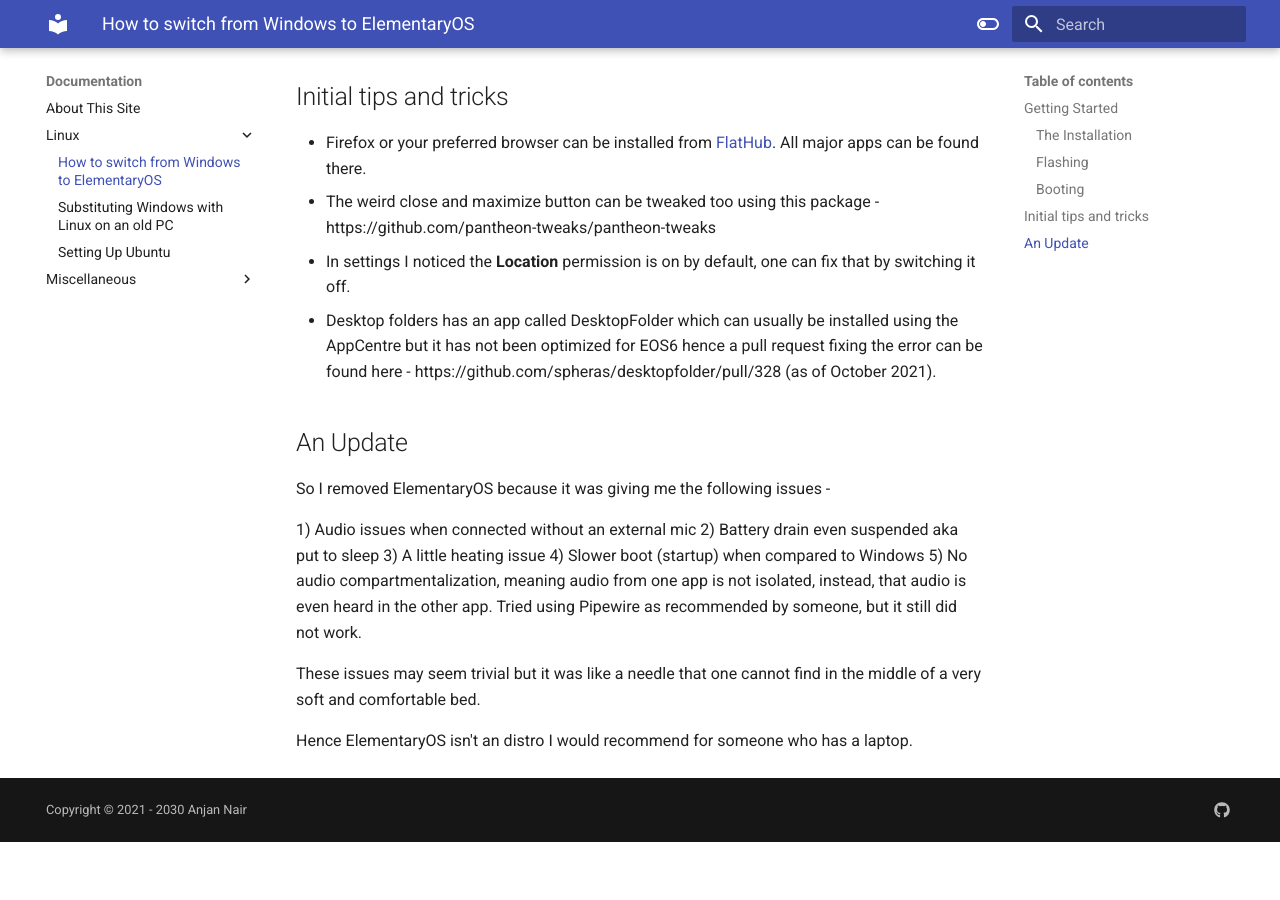
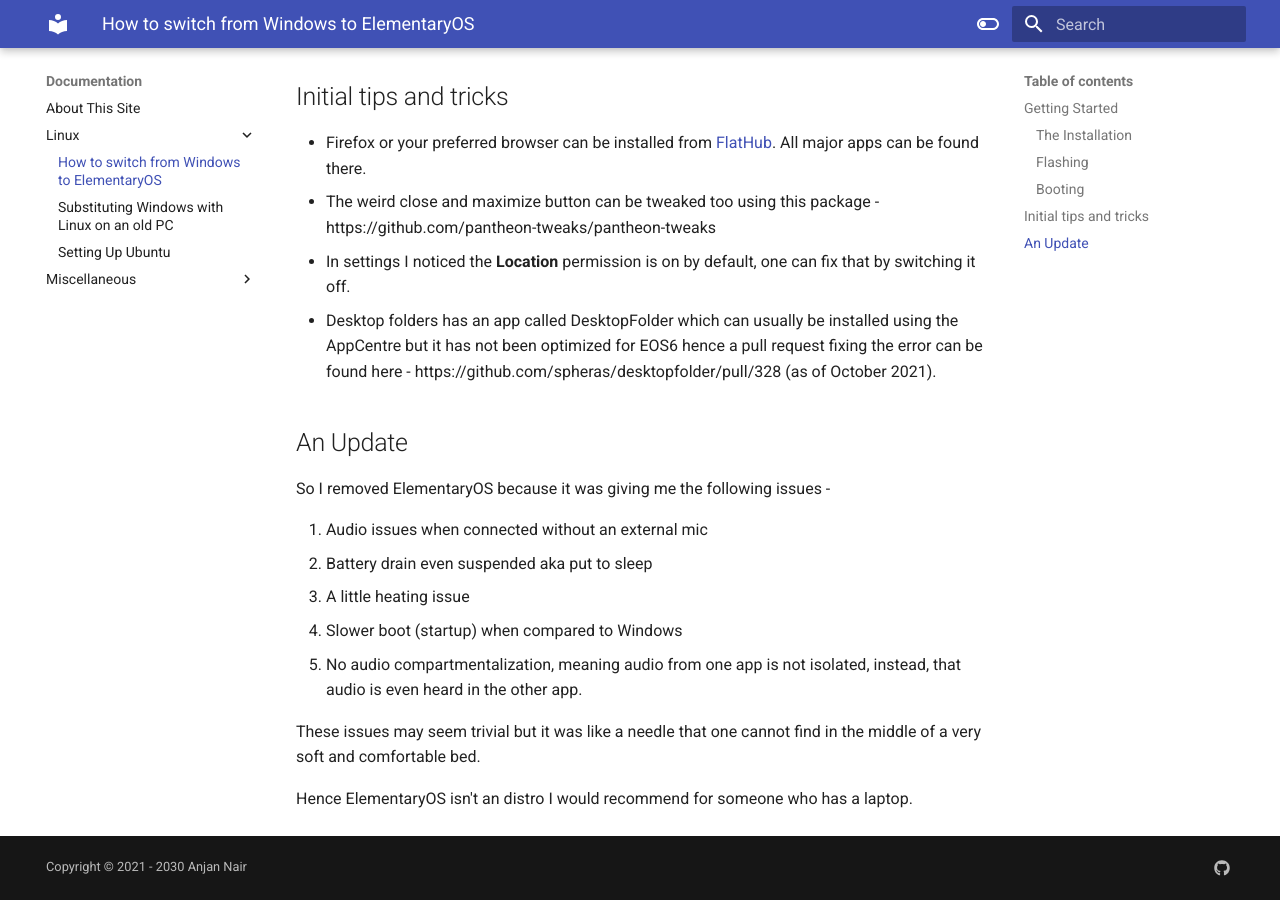
Before and after one commit to anjannair/blog, an MkDocs documentation site: the page built from docs/Linux/elementaryos-setup.md, in a window 1280 px wide and 900 px high, scrolled down 990 px. Built offline with MkDocs 1.6.1 and Material for MkDocs 9.7.7, drawn with Linux system fonts in a browser that asks for light colours; before the commit the page ends 1832 px from its top, so only the background shows below that.

Commit message:
ElementaryOS update numbering issue

```diff
--- a/docs/Linux/elementaryos-setup.md
+++ b/docs/Linux/elementaryos-setup.md
@@ -30,11 +30,11 @@
 ## An Update
 So I removed ElementaryOS because it was giving me the following issues -
 
-1) Audio issues when connected without an external mic
-2) Battery drain even suspended aka put to sleep
-3) A little heating issue
-4) Slower boot (startup) when compared to Windows
-5) No audio compartmentalization, meaning audio from one app is not isolated, instead, that audio is even heard in the other app. Tried using Pipewire as recommended by someone, but it still did not work.
+1. Audio issues when connected without an external mic
+2. Battery drain even suspended aka put to sleep
+3. A little heating issue
+4. Slower boot (startup) when compared to Windows
+5. No audio compartmentalization, meaning audio from one app is not isolated, instead, that audio is even heard in the other app.
 
 These issues may seem trivial but it was like a needle that one cannot find in the middle of a very soft and comfortable bed.
 
```
